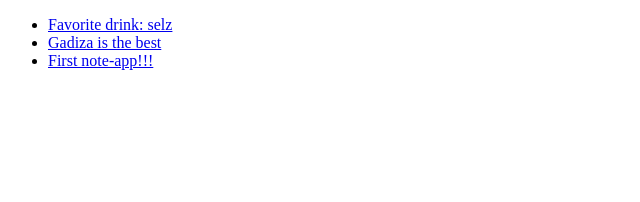
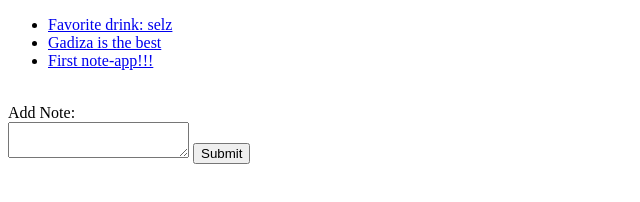
Before and after one commit to zerga9/notes2-js, a website: page index.html in a window 1280 px wide. Shown: the whole page, without its empty margins (0-640 px from the left). Drawn offline with Linux system fonts and the light colour scheme.

Commit message:
Form to add note in html

```diff
--- a/index.html
+++ b/index.html
@@ -14,11 +14,13 @@
 <script src="note-controller-tests.js"></script>
 <script src='note-tests.js'></script>
 <script src='initialize.js'></script>
-<script>
+<br>
+<form id='text' action='/#notes' method='post'>
+  Add Note:<br>
+<textarea name="addnote" form="form"></textarea>
+<input type="submit" value="Submit">
 
-
-</script>
-
+</form>
 
 </head>
 </html>
```
